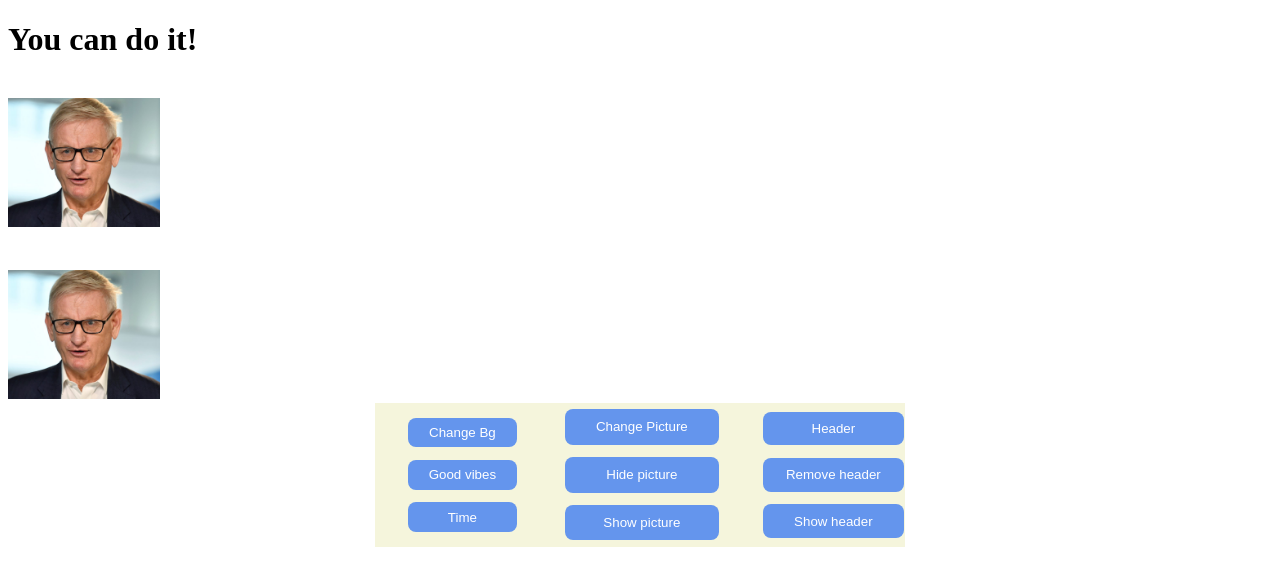
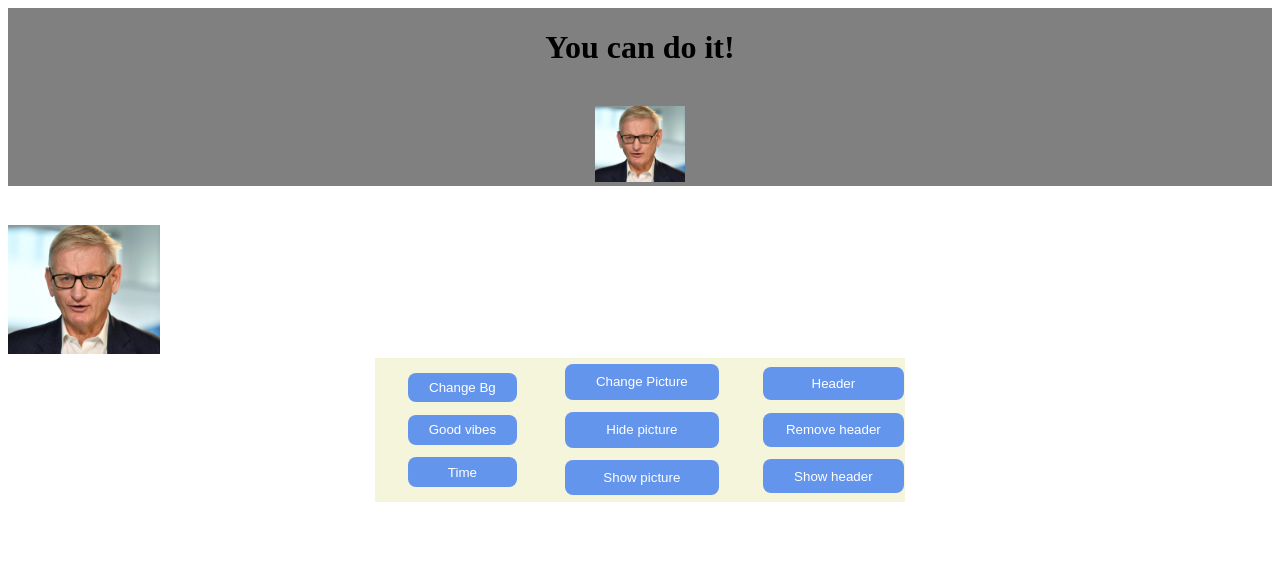
Before and after one commit to Goalkee32/JS-DOM-PROJECT-ALBIN, a plain HTML site: page index.html in a window 1280 px wide. Both pictures are taken after a click on the button "Show header". Drawn offline with Linux system fonts and the light colour scheme.

Commit message:
Header fix
Final commit

```diff
--- a/index.html
+++ b/index.html
@@ -15,7 +15,7 @@
         <div id="time_2"></div>
         <br>
         <div id="bild_2">
-            <img src="carlbildt.jpg" height="20%" width="12%" id="bild_calle_2">
+            <img src="carlbildt.jpg" height="100%" width="12%" id="bild_calle_2">
         </div>
     </div>
     <div id="normal">
--- a/script.js
+++ b/script.js
@@ -31,6 +31,8 @@ function changePicture(){
     if(img_track == 'calle'){
         document.getElementById('bild_calle').src = "lof.jpg";
         document.getElementById('bild_calle_2').src = "lof.jpg";
+        document.getElementById('bild_calle_2').style.height = "100%";
+        document.getElementById('bild_calle_2').style.width = "200%";
         img_track = 'lof';
     } else {
         document.getElementById('bild_calle').src = "carlbildt.jpg";
@@ -56,7 +58,7 @@ function headerFunction(){
     /* För att få in tiden behövde även denna läggas in i den här funktionen. När knappen klickas visas 'header' diven och 'normal' diven blir osynlig. */
     time_now = new Date();
     document.getElementById('time_2').innerHTML = time_now
-    document.getElementById('header').style.display = 'unset';
+    document.getElementById('header').style.display = 'flex';
     document.getElementById('normal').style.display = 'none';
 }
 
@@ -67,5 +69,5 @@ function headerFunctionRemove(){
 
 function headerFunctionShow(){
     /* Visar headern igen */
-    document.getElementById('header').style.display = 'unset';
+    document.getElementById('header').style.display = 'flex';
 }
--- a/style.css
+++ b/style.css
@@ -36,7 +36,10 @@
 
 #header{
     /* Ändrar header bakgrunden och har headern gömd från början. */
-    background-color: aqua;
+    background: gray;
+    align-items: center;
+    text-align: center;
+    flex-direction: column;
     display: none;
 }
 
```
